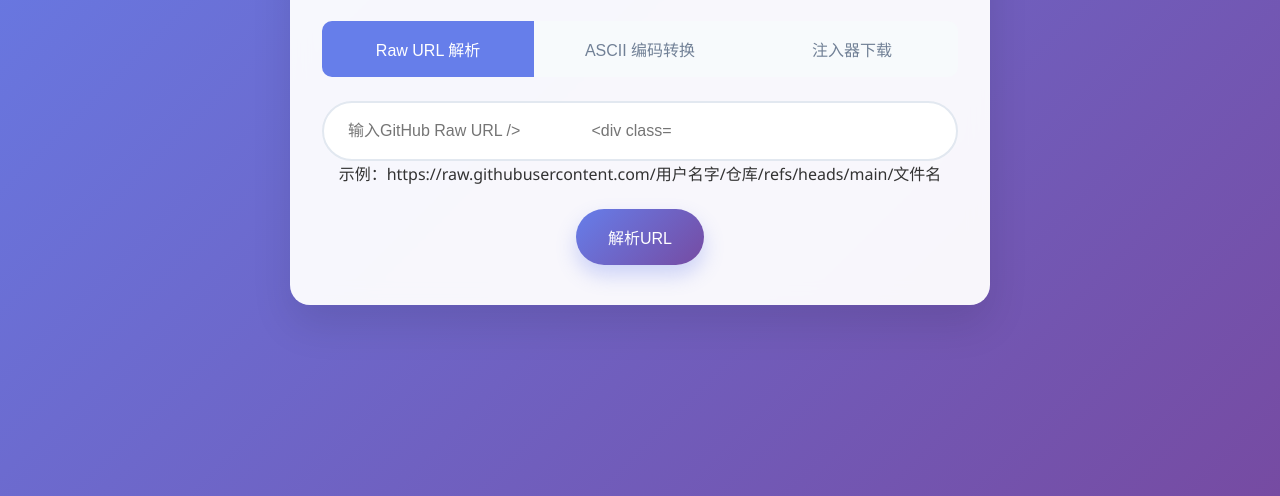
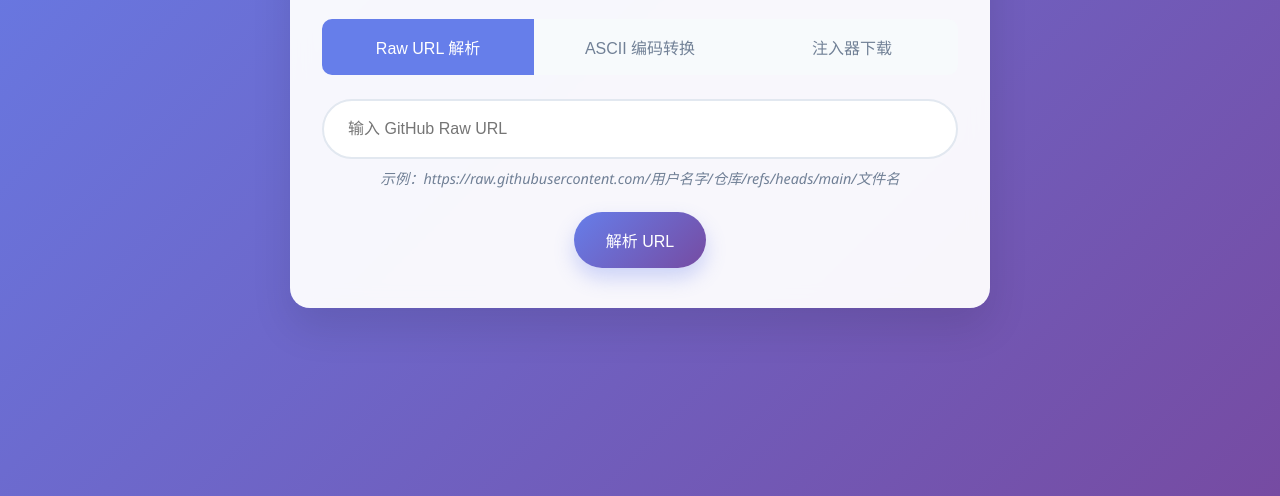
Before and after one commit to CNHM/HM.github.io, a plain HTML site: page index.html in a window 1280 px wide. Both pictures are taken after a click on the button "Raw URL 解析". Shown: the part 304-800 px from the top of the page. Drawn offline with Linux system fonts and the light colour scheme.

Commit message:
Update index.html

```diff
--- a/index.html
+++ b/index.html
@@ -350,10 +350,10 @@
         <!-- Raw URL Tab -->
         <div id="raw" class="tab-content active">
             <div class="input-group">
-                <input type="url" id="rawUrl" placeholder="输入GitHub Raw URL />
+                <input type="url" id="rawUrl" placeholder="输入 GitHub Raw URL" />
                 <div class="example">示例：https://raw.githubusercontent.com/用户名字/仓库/refs/heads/main/文件名</div>
             </div>
-            <button class="button" onclick="parseRawUrl()">解析URL</button>
+            <button class="button" onclick="parseRawUrl()">解析 URL</button>
             <div id="rawOutput" class="output"></div>
             <div id="confirmUi" class="confirm-ui"></div>
         </div>
@@ -361,7 +361,7 @@
         <!-- ASCII Tab -->
         <div id="ascii" class="tab-content">
             <div class="input-group">
-                <textarea id="asciiInput" placeholder="输入ASCII编码的URL,原URL或 loadstring(game:HttpGet('URL'))()"></textarea>
+                <textarea id="asciiInput" placeholder="输入 ASCII 编码的 URL, 原 URL 或 loadstring(game:HttpGet('URL'))()"></textarea>
                 <div class="example">支持 ASCII 编码解析、原 URL 转 ASCII 或带 loadstring 的脚本解析</div>
             </div>
             <button class="button" onclick="handleAscii()">转换/解析</button>
@@ -408,9 +408,20 @@
         let currentRepo = '';
 
         function switchTab(tabName) {
-            document.querySelectorAll('.tab-content').forEach(content => content.classList.remove('active'));
-            document.querySelectorAll('.tab').forEach(tab => tab.classList.remove('active'));
-            document.getElementById(tabName).classList.add('active');
+            // 移除所有 tab-content 的 active 类，确保只显示选中的
+            document.querySelectorAll('.tab-content').forEach(content => {
+                content.classList.remove('active');
+            });
+            // 移除所有 tab 的 active 类
+            document.querySelectorAll('.tab').forEach(tab => {
+                tab.classList.remove('active');
+            });
+            // 添加选中 tab-content 的 active 类
+            const selectedContent = document.getElementById(tabName);
+            if (selectedContent) {
+                selectedContent.classList.add('active');
+            }
+            // 添加选中 tab 的 active 类
             event.target.classList.add('active');
         }
 
```
